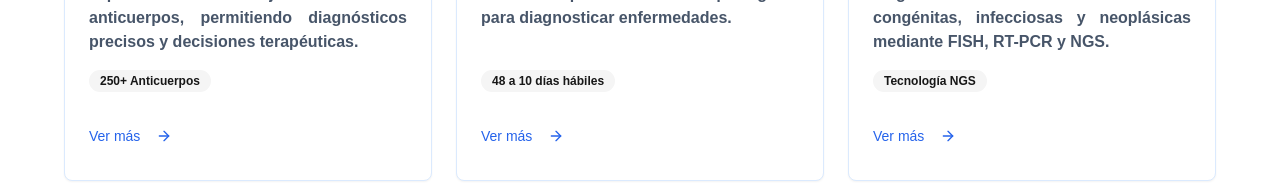
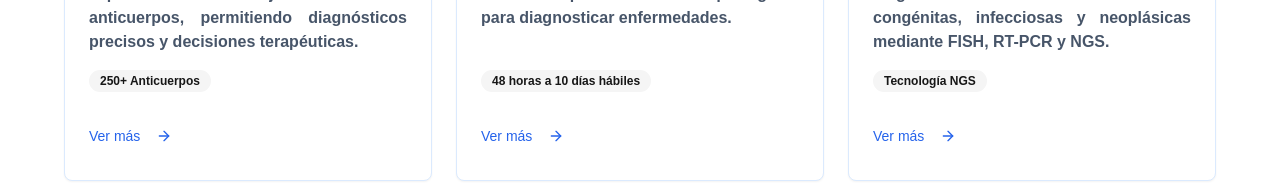
Before and after one commit to Irwingduran/ws-patologia, a Next.js app: page / in a window 1280 px wide. Shown: the part 3927-4110 px from the top of the page. Built offline with nearby package versions, Linux system fonts and the light colour scheme.

Commit message:
Update page.tsx/ corrección de información

```diff
--- a/app/page.tsx
+++ b/app/page.tsx
@@ -143,7 +143,7 @@ export default function PathologyWebsite() {
             <p className="text-slate-600 mb-4 flex-grow text-justify">
               Estudiamos tejidos obtenidos durante distintos procedimientos quirúrgicos para diagnosticar enfermedades.
             </p>
-            <Badge variant="secondary" className="w-fit">48 a 10 días hábiles</Badge>
+            <Badge variant="secondary" className="w-fit">48 horas a 10 días hábiles</Badge>
           </CardContent>
           <CardFooter className="mt-auto">
             <Button variant="link" className="text-blue-600 p-0">
```
